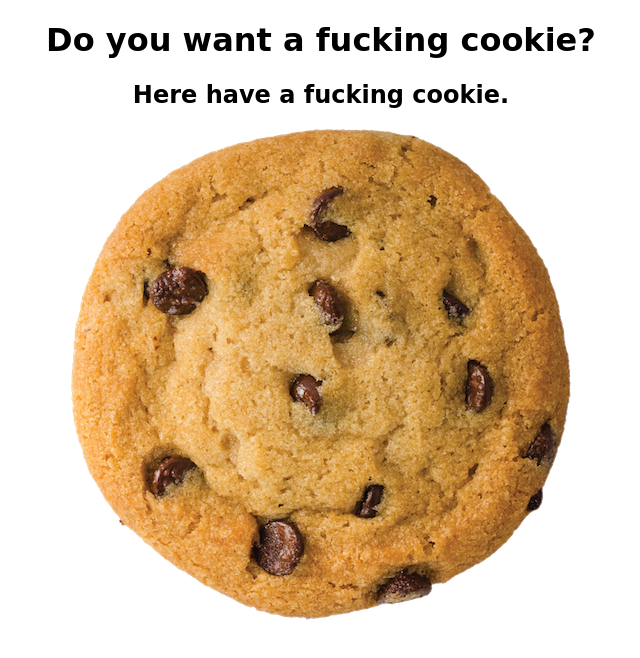
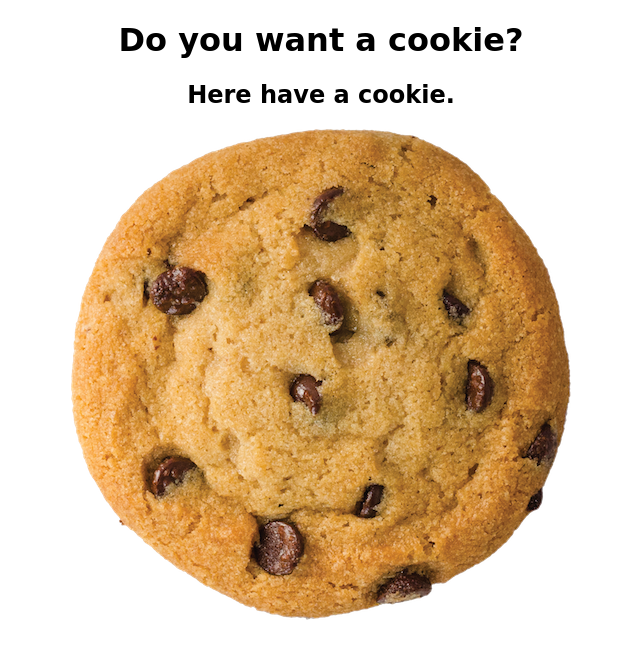
Before and after one commit to snickerton/DoYouWantACookie, a plain HTML site: page index.html in a window 1280 px wide. Shown: the whole page, without its empty margins (319-959 px from the left). Drawn offline with Linux system fonts and the light colour scheme.

Commit message:
Create index.html

```diff
--- a/index.html
+++ b/index.html
@@ -5,10 +5,10 @@
 		<title> Have a Cookie </title>
 	</head>
 	<h1>
-		Do you want a fucking cookie?
+		Do you want a cookie?
 	</h1>
 	<h2>
-		Here have a fucking cookie.
+		Here have a cookie.
 	</h2>
 
 	<body style="text-align:center">
```
